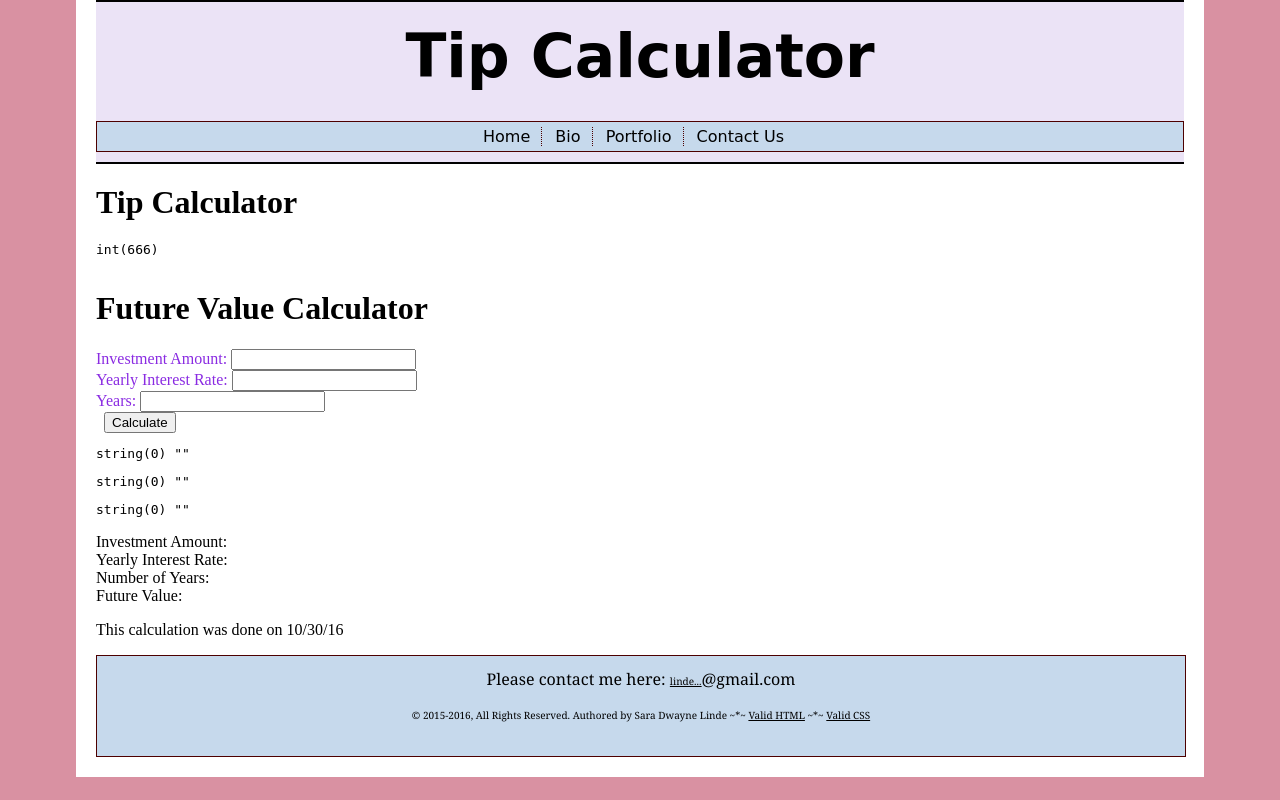
After one commit to se-linde/tip_calc_php, a PHP site: page /index_test2.php in a window 1280 px wide. The commit adds this page. Run offline with PHP 8.4, Linux system fonts and the light colour scheme; some web fonts are replaced.

Commit message:
updated
updated

```diff
--- a/css/portal.css
+++ b/css/portal.css
@@ -49,6 +49,26 @@ h3 a {
         font-size: 60px;
         text-align: center;
 }
+
+/* Classes/IDs for PHP apps */
+
+.error {
+    background-color: yellow;
+    text-align: center;
+    color: crimson;
+}
+
+#data {
+    text-align: left;
+    color: blueviolet;
+}
+
+#buttons {
+    text-align: left;
+    color: green;
+}
+
+/* End Classes/IDs for PHP apps. */
 
 /* Portfolio page, floating text next to images. */
 
@@ -187,6 +207,9 @@ h3 a {
 .res span {
 
 }
+
+
+
 
 /* footer */
 
--- /dev/null
+++ b/index_test2.php
@@ -0,0 +1,170 @@
+<?php include 'includes/header.php';?>
+
+
+<h1>Tip Calculator</h1>
+
+<?php
+// If the request is a POST request, validate the data.
+// This is true for all requests, except the first one.
+// This is an investment example from Stani.
+
+$test = 666;
+
+echo '<pre>';
+var_dump($test);
+echo '</pre>';
+
+if (isset($POST['investment'])) {
+
+    // Set default values for future value variables.
+    $investment_f = '';
+    $years_f = '';
+    $yearly_rate_f = '';
+    $future_value_f = '';
+
+    // Get the data from the web form.
+    $investment = filter_input(INPUT_POST, 'investment', FILTER_VALIDATE_FLOAT);
+    $interest_rate = filter_input(INPUT_POST, 'interest_rate', FILTER_VALIDATE_FLOAT);
+    $years = filter_input(INPUT_POST, 'years', FILTER_VALIDATE_INT);
+
+
+
+    // ERROR HANDLING - validate investent entry.
+
+    if ($investment === FALSE) {
+        $error_message = 'Investment must be a valid number.';
+    } else if ($investment <= 0) {
+
+        $error_message = 'Investment nust be greater than zero.';
+        // Validate interest rate entry.
+    } else if ($interest_rate === FALSE) {
+        $error_message = 'Interest rate must be a valid number.';
+    } else if ($interest_rate <= 0 OR $interest_rate > 15) {
+        $error_message = 'Interest rate must be greater than zero and less than 15.';
+
+        // Validate years entry
+    } else if ($years === FALSE) {
+        $error_message = 'Years must be a valid number.';
+    } else if ($years < 1 OR $years > 50) {
+        $error_message = 'Interest rate must be greater than zero and less than 50.';
+
+        // Set error message to enpty string in no invalid entries.
+    } else {
+        $error_message = '';
+    }
+
+    // If the data is valid, perform the calculations and apply the formatting.
+    if ($error_message == '') {
+        // calculate the future value
+        $future_value = $investment;
+
+        for ($i=1; i<=$years; $i++) {
+            $future_value = $future_value + ($future_value * $interest_rate * .01);
+        }
+
+
+        // apply currency and percent formatting
+        $investment_f = '$'.number_format($investment, 2);
+        $years_f = $years;
+        $yearly_rate_f = $interest_rate.'%';
+        $future_value_f = '$'.number_format($future_value_f, 2);
+
+        // clear text boxes
+        $investment = '';
+        $interest_rate = '';
+        $years = '';
+    }
+} else {
+
+    // first request - set default values for all variables.
+    $investment = '';
+    $interest_rate = '';
+    $years = '';
+    $investment_f = '';
+    $years_f = '';
+    $yearly_rate_f = '';
+    $future_value_f = '';
+
+}
+?>
+
+<!-- Here on out is the HTML formatting of the PHP data. -->
+
+<!DOCTYPE html>
+<html>
+<head>
+    <title>Future Value Calculator</title>
+    <link rel="stylesheet" type="text/css" href="css/portal.css" />
+</head>
+
+
+<body>
+<main>
+
+<h1> Future Value Calculator</h1>
+<?php if (!empty($error_message)) { ?>
+    <p class="error"> <?php echo $error_message; ?>   </p>
+    <?php } ?>
+    <form action = "" method="post">
+
+        <div id="data">
+            <label>Investment Amount:</label>
+            <input type="text" name="investment"
+                   value="<?php echo htmlspecialchars($investment); ?>"> <br>
+
+            <label>Yearly Interest Rate: </label>
+            <input type="text" name="interest rate"
+                   value="<?php echo htmlspecialchars($interest_rate); ?>"> <br>
+
+            <label>Years:</label>
+            <input type="text" name="years"
+                   value="<?php echo htmlspecialchars($years); ?>"> <br>
+
+        </div>
+
+        <div id="buttons">
+            <label>&nbsp;</label>
+            <input type="submit" value="Calculate"><br>
+        </div>
+
+    </form>
+
+    <?php
+
+       echo '<pre>';
+    var_dump($investment);
+    echo '</pre>';
+
+    echo '<pre>';
+    var_dump($interest_rate);
+    echo '</pre>';
+
+    echo '<pre>';
+    var_dump($years);
+    echo '</pre>';
+
+    ?>
+
+    <p>
+    </p>
+            <label>Investment Amount:</label>
+            <span><?php echo htmlspecialchars($investment_f); ?></span><br>
+
+            <label>Yearly Interest Rate: </label>
+            <span><?php echo htmlspecialchars($yearly_rate_f); ?></span><br>
+
+            <label>Number of Years:</label>
+            <span><?php echo htmlspecialchars($years_f); ?></span><br>
+
+            <label>Future Value:</label>
+            <span><?php echo htmlspecialchars($future_value_f); ?></span><br>
+
+    <p>This calculation was done on <?php echo date('m/d/y'); ?> </p>
+
+</main>
+</body>
+
+</html>
+
+
+<?php include 'includes/footer.php';?>
```
Also changed, not shown: index_test1.php (added, +146 -0 lines), index_testsimple1.php (added, +115 -0 lines).
